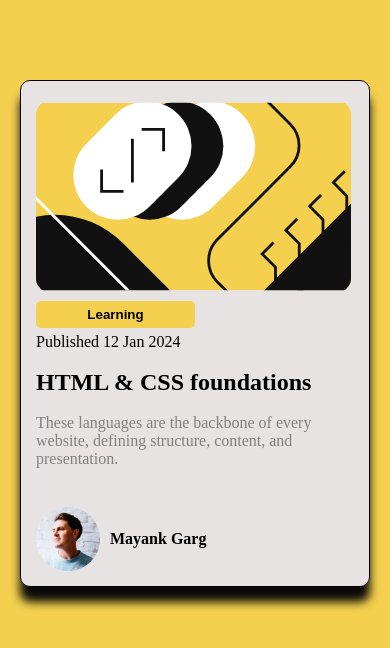
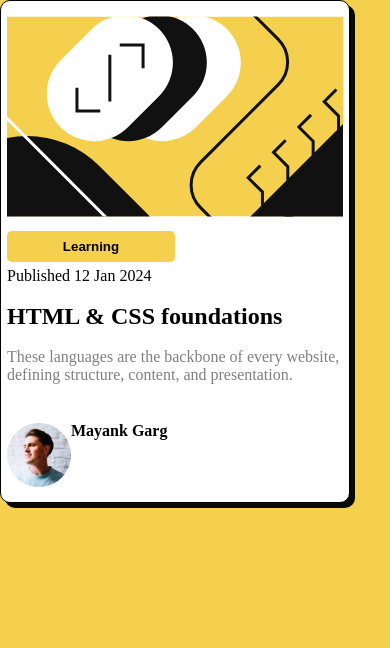
Before and after one commit to Mayank-Garg7/Html_Projects, a plain HTML site: page Blog_Preview_Card-main/index.html in a window 390 px wide. Drawn offline with Linux system fonts and the light colour scheme.

Commit message:
Add files via upload

```diff
--- a/Blog_Preview_Card-main/style.css
+++ b/Blog_Preview_Card-main/style.css
@@ -1,4 +1,4 @@
-/* Apply basic styles to all elements */
+/* Apply basic styles to reset default spacing and box model for all elements */
 * {
     margin: 0;
     padding: 0;
@@ -11,35 +11,51 @@ body {
 }
 
 /* Style for the main container of the blog preview card */
+.maincontainer {
+    background-color: hsl(47, 88%, 63%);
+    height: 100vh;
+    width: 100wh;
+    display: flex;
+    align-items: center;
+    justify-content: center;
+}
+
+/* Styles for the container housing the blog preview card */
 .container {
-    margin: auto; /* Center the container horizontally */
-    margin-top: 80px; /* Add top margin for spacing */
     padding: 15px;
-    height: auto; /* Allow the container to adjust its height based on content */
-    width: 90%; /* Set the initial width of the container */
-    max-width: 350px; /* Limit the maximum width of the container */
-    background-color: hsl(0, 8%, 90%); /* Background color for the container */
+    display: flex;
+    flex-direction: column;
+    align-items: center;
+    width: 350px; /* Set initial and maximum width of the container */
+    min-width: 300px;
+    background-color: hsl(0, 0%, 100%); /* Background color for the container */
     border: 1px solid black;
     border-radius: 10px;
-    box-shadow: 0px 15px 10px rgb(10, 9, 9); /* Box shadow for a subtle lift */
+    box-shadow: 5px 5px 0px rgb(10, 9, 9); /* Box shadow for a subtle lift */
+
+    /* Remove box shadow on hover for a cleaner look */
+    &:hover {
+        box-shadow: none;
+    }
 }
 
-/* Remove box shadow on hover for a cleaner look */
-.container:hover {
-    box-shadow: none;
+/* Styles for the image and SVG element inside the container */
+.image {
+    display: flex;
+    justify-content: center;
+    align-items: center;
 }
 
-/* Style for the SVG element inside the container */
-svg {
-    width: 100%; /* Make the SVG element take up 100% of its container's width */
-    max-width: 315px; /* Limit the maximum width of the SVG */
-    border-radius: 9%;
+.images {
+    border-radius: 10px;
+    width: 100%;
 }
 
-/* Style for the button inside the container */
+/* Styles for the button inside the container */
 button {
     width: 50%; /* Set the width of the button to 50% of its container */
-    height: auto; /* Allow the button to adjust its height based on content */
+    height: auto;
+    margin-top: 10px;
     margin-bottom: 5px; /* Add bottom margin for spacing */
     background-color: hsl(47, 88%, 63%); /* Background color for the button */
     border: none; /* Remove border */
@@ -48,26 +64,15 @@ button {
     font-weight: bold;
 }
 
-/* Style for the footer section containing the author information */
+/* Styles for the footer section containing the author information */
 .footer {
     display: flex; /* Use flexbox for layout */
     margin-top: 20px; /* Add top margin for spacing */
 }
 
-/* Style for the author name in the footer */
-.footer > b {
+/* Styles for the author name in the footer */
+.footer > strong {
     display: flex; /* Use flexbox for layout */
     align-items: center; /* Align items in the center vertically */
     margin-left: 10px; /* Add left margin for spacing */
 }
-
-/* Media Query for smaller screens */
-@media screen and (max-width: 480px) {
-    .container {
-        width: 90%; /* Adjust the width of the container for smaller screens */
-    }
-
-    button {
-        padding: 6px; /* Adjust the padding of the button for smaller screens */
-    }
-}
```
Also changed, not shown: 1 other file.
